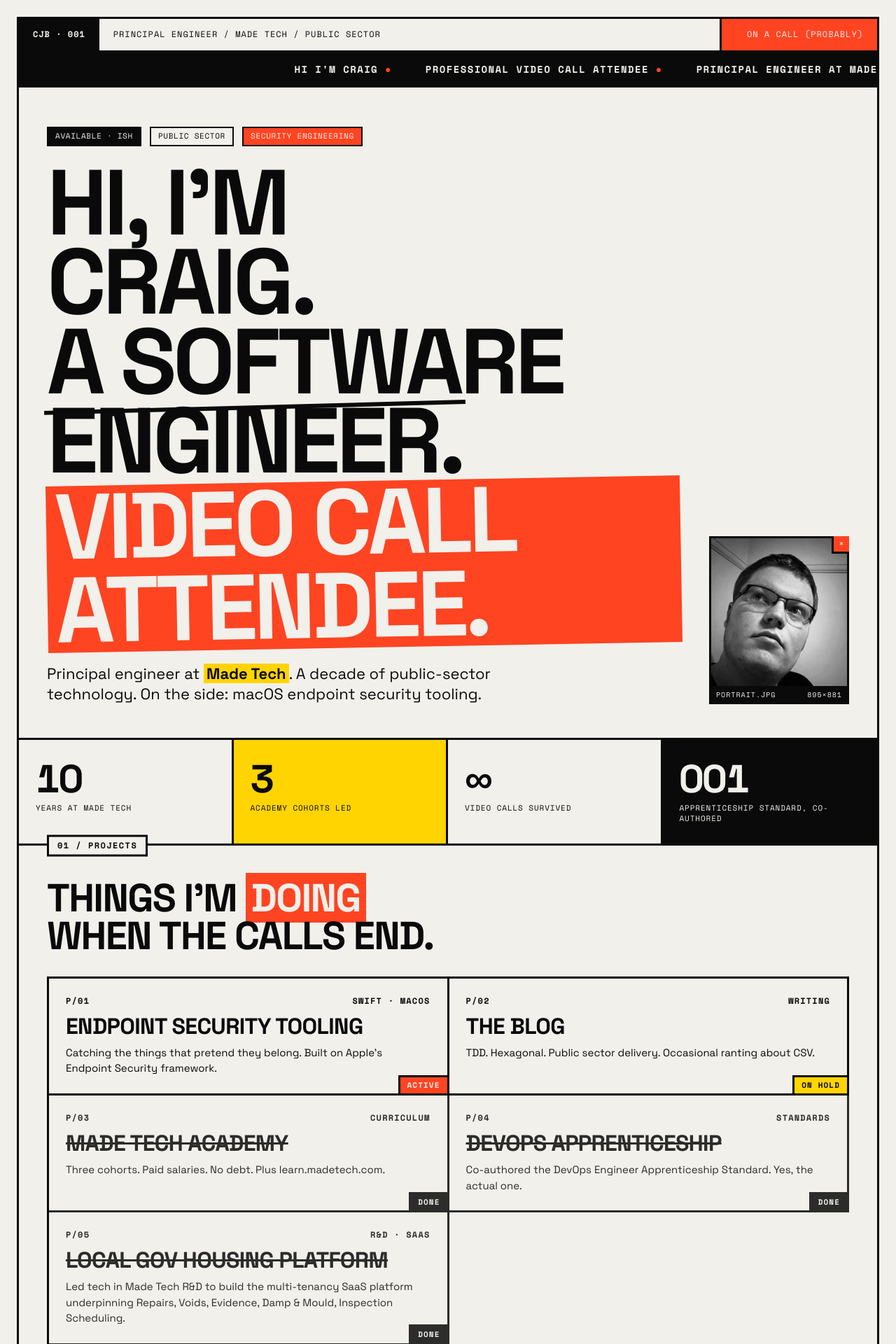
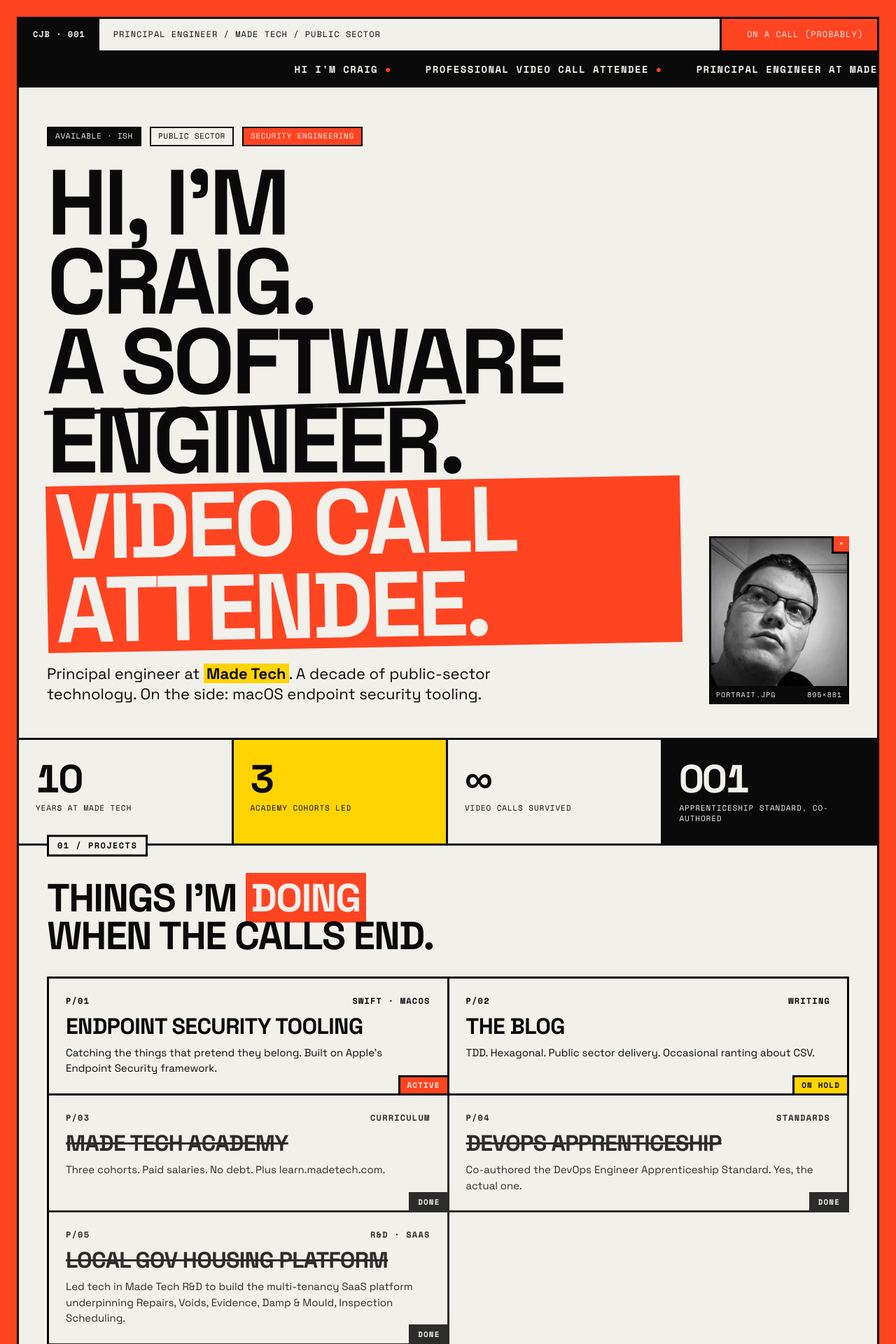
Before and after one commit to craigjbass/craigjbass, a Jekyll site: the page built from index.html, in a window 1280 px wide. Shown: the top 1920 px of the page at 70% size. Built offline with Jekyll 4.4.1, drawn with Linux system fonts in a browser that asks for light colours.

Commit message:
Add accent masthead that extends under the browser toolbar
Set html/body background to accent and wrap content in a transparent
.sheet offset from the top. Page stays cream; the accent shows as a
top reveal and gutter, which macOS Safari samples for the toolbar.
Set theme-color to accent for Compact/iOS Safari.

Co-Authored-By: Claude Opus 4.7 (1M context) <noreply@anthropic.com>

```diff
--- a/_includes/head.html
+++ b/_includes/head.html
@@ -1,6 +1,7 @@
 <meta charset="utf-8" />
 <title>{% if page.title %}{{ page.title }} · {{ site.title }}{% else %}{{ site.title }} · {{ site.tagline }}{% endif %}</title>
-<meta name="viewport" content="width=device-width, initial-scale=1" />
+<meta name="viewport" content="width=device-width, initial-scale=1, viewport-fit=cover" />
+<meta name="theme-color" content="#ff4422" />
 <meta name="description" content="{{ page.description | default: site.description }}" />
 <link rel="preconnect" href="https://fonts.googleapis.com">
 <link rel="preconnect" href="https://fonts.gstatic.com" crossorigin>
--- a/_layouts/default.html
+++ b/_layouts/default.html
@@ -4,6 +4,7 @@
   {%- include head.html -%}
 </head>
 <body>
+  <div class="sheet">
   <div class="frame">
     {%- include tape.html -%}
     {%- include marquee.html -%}
@@ -19,6 +20,7 @@
 
     {%- include footer.html -%}
   </div>
+  </div>
   <script src="{{ '/assets/js/portrait.js' | relative_url }}"></script>
 </body>
 </html>
--- a/assets/css/main.css
+++ b/assets/css/main.css
@@ -8,13 +8,18 @@
 * { box-sizing: border-box; }
 html, body {
   margin: 0; padding: 0;
-  background: var(--bg); color: var(--ink);
+  background: var(--accent); color: var(--ink);
   font-family: "Space Grotesk", system-ui, sans-serif;
   font-size: 16px; line-height: 1.4;
   -webkit-font-smoothing: antialiased;
 }
 a { color: inherit; }
 ::selection { background: var(--accent); color: var(--bg); }
+
+.sheet {
+  margin-top: calc(10px + env(safe-area-inset-top, 0px));
+  min-height: 100vh;
+}
 
 .frame {
   border: 3px solid var(--ink);
```
